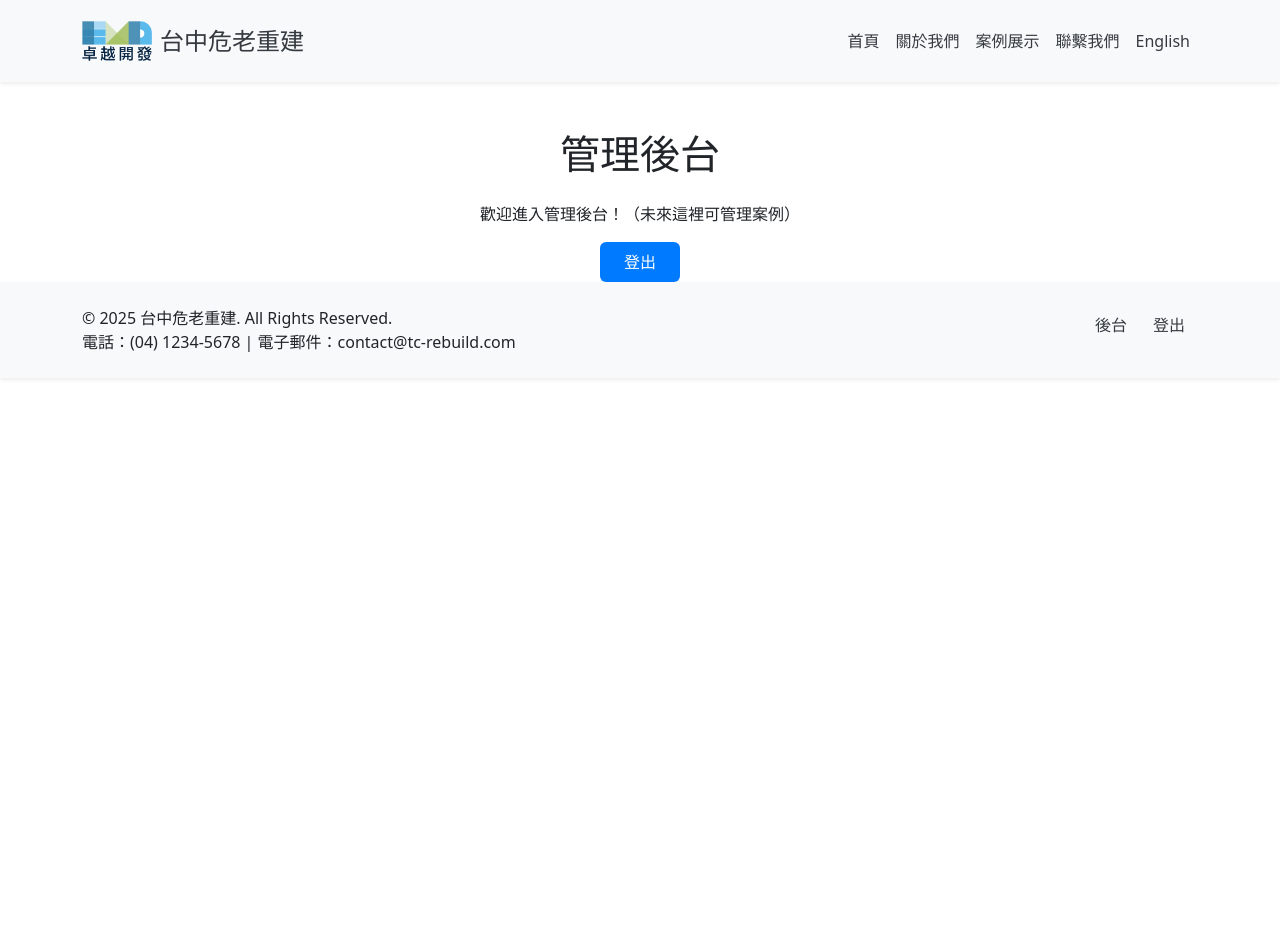
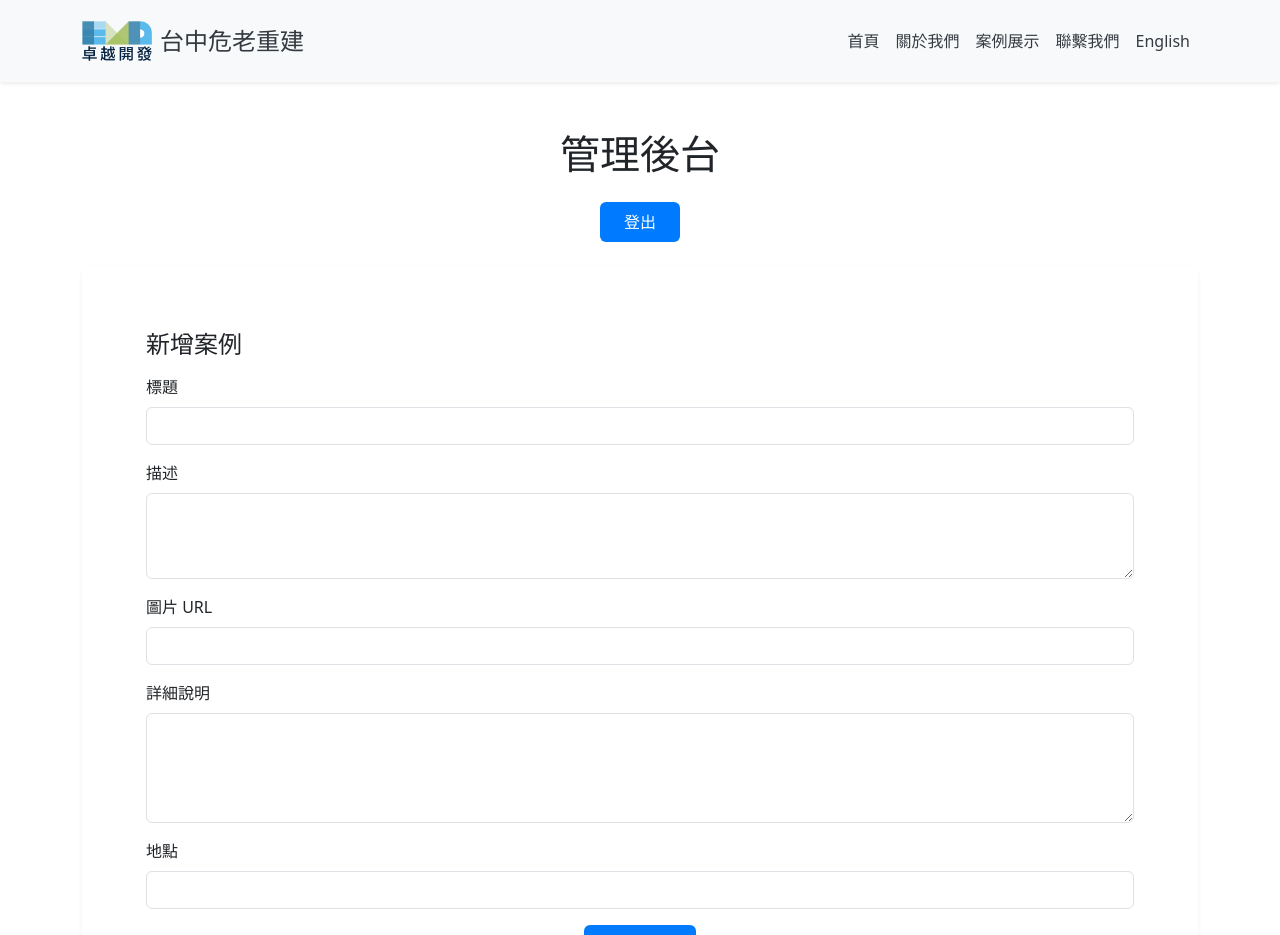
Before and after one commit to wowcowMan/exdweb-project, a Vue app: page /admin in a window 1280 px wide. Shown: the top 935 px of the page. Before the commit the page ends 800 px from the top, so only its background shows below. Built offline with nearby package versions, Linux system fonts and the light colour scheme; no server answers; the database is empty; sample sign-in values are in the browser's storage.

Commit message:
Add case management in Admin.vue for adding and editing cases

```diff
--- a/index.html
+++ b/index.html
@@ -3,6 +3,7 @@
   <head>
     <meta charset="UTF-8" />
     <link rel="icon" type="image/svg+xml" href="/vite.svg" />
+    <link rel="stylesheet" href="https://cdn.jsdelivr.net/npm/bootstrap-icons@1.10.5/font/bootstrap-icons.css">
     <meta name="viewport" content="width=device-width, initial-scale=1.0" />
     <title>Vite + Vue</title>
   </head>
--- a/src/components/Footer.vue
+++ b/src/components/Footer.vue
@@ -27,6 +27,9 @@ const logout = async () => {
         <div class="col-md-6">
           <p class="mb-0">&copy; 2025 台中危老重建. All Rights Reserved.</p>
           <p class="mb-0">電話：(04) 1234-5678 | 電子郵件：contact@tc-rebuild.com</p>
+          <div class="mt-2">
+            <a href="https://www.facebook.com/profile.php?id=61569297489525" target="_blank" class="me-2"><i class="bi bi-facebook"></i></a>
+          </div>
         </div>
         <div class="col-md-6 text-md-end">
           <router-link v-if="!isLoggedIn" to="/login" class="btn btn-link">管理員登入</router-link>
@@ -40,10 +43,29 @@ const logout = async () => {
   </footer>
 </template>
 <style scoped>
-.bg-light { background-color: #f8f9fa; }
-.py-4 { padding-top: 1.5rem; padding-bottom: 1.5rem; }
-.mt-auto { margin-top: auto; }
-.shadow-sm { box-shadow: 0 -2px 4px rgba(0, 0, 0, 0.1); }
-.btn-link { color: #343a40; text-decoration: none; }
-.btn-link:hover { color: #007bff; }
+.bg-light {
+  background-color: #f8f9fa;
+}
+
+.py-4 {
+  padding-top: 1.5rem;
+  padding-bottom: 1.5rem;
+}
+
+.mt-auto {
+  margin-top: auto;
+}
+
+.shadow-sm {
+  box-shadow: 0 -2px 4px rgba(0, 0, 0, 0.1);
+}
+
+.btn-link {
+  color: #343a40;
+  text-decoration: none;
+}
+
+.btn-link:hover {
+  color: #007bff;
+}
 </style>
--- a/src/views/Admin.vue
+++ b/src/views/Admin.vue
@@ -1,10 +1,87 @@
 <script setup>
-import { auth } from '../firebase'
-import { signOut } from 'firebase/auth'
+import { ref } from 'vue'
 import { useRouter } from 'vue-router'
+import { auth, db } from '../firebase'
+import { signOut, onAuthStateChanged } from 'firebase/auth'
+import { collection, addDoc, getDocs, doc, updateDoc } from 'firebase/firestore'
 
 const router = useRouter()
+const cases = ref([])
+const newCase = ref({
+  title: '',
+  description: '',
+  image: '',
+  details: '',
+  location: ''
+})
+const editingCase = ref(null)
 
+const successMessage = ref('')
+const errorMessage = ref('')
+
+// 監聽用戶狀態
+onAuthStateChanged(auth, (user) => {
+  if (!user) router.push('/login')
+})
+
+// 載入案例列表
+const loadCases = async () => {
+  try {
+    const querySnapshot = await getDocs(collection(db, 'cases'))
+    cases.value = querySnapshot.docs.map(doc => ({
+      id: doc.id,
+      ...doc.data()
+    }))
+  } catch (error) {
+    console.error('載入案例失敗：', error)
+  }
+}
+loadCases()
+
+// 新增案例
+const addCase = async () => {
+  try {
+    await addDoc(collection(db, 'cases'), newCase.value)
+    successMessage.value = '案例新增成功！'
+    errorMessage.value = ''
+    newCase.value = { title: '', description: '', image: '', details: '', location: '' }
+    loadCases()
+  } catch (error) {
+    console.error('新增案例失敗：', error)
+    errorMessage.value = '新增失敗，請稍後再試'
+    successMessage.value = ''
+  }
+}
+
+const editCase = (item) => {
+  editingCase.value = { ...item }
+}
+const updateCase = async () => {
+  if (!editingCase.value) return
+  try {
+    const docRef = doc(db, 'cases', editingCase.value.id)
+    await updateDoc(docRef, {
+      title: editingCase.value.title,
+      description: editingCase.value.description,
+      image: editingCase.value.image,
+      details: editingCase.value.details,
+      location: editingCase.value.location
+    })
+    successMessage.value = '案例更新成功！'
+    errorMessage.value = ''
+    editingCase.value = null
+    loadCases()
+  } catch (error) {
+    console.error('更新案例失敗：', error)
+    errorMessage.value = '更新失敗，請稍後再試'
+    successMessage.value = ''
+  }
+}
+const cancelEdit = () => {
+  editingCase.value = null
+}
+
+// 登出
 const logout = async () => {
   try {
     await signOut(auth)
@@ -17,14 +94,133 @@ const logout = async () => {
 <template>
   <div class="container mt-5">
     <h1 class="text-center mb-4">管理後台</h1>
-    <div class="text-center">
-      <p>歡迎進入管理後台！（未來這裡可管理案例）</p>
+    <div class="text-center mb-4">
       <button class="btn btn-primary" @click="logout">登出</button>
+    </div>
+    <!-- 新增案例表單 -->
+    <div class="card shadow-sm mb-4">
+      <div class="card-body">
+        <h2 class="h4 mb-3">新增案例</h2>
+        <form @submit.prevent="addCase">
+          <div class="mb-3">
+            <label for="title" class="form-label">標題</label>
+            <input v-model="newCase.title" type="text" class="form-control" id="title" required>
+          </div>
+          <div class="mb-3">
+            <label for="description" class="form-label">描述</label>
+            <textarea v-model="newCase.description" class="form-control" id="description" rows="3" required></textarea>
+          </div>
+          <div class="mb-3">
+            <label for="image" class="form-label">圖片 URL</label>
+            <input v-model="newCase.image" type="url" class="form-control" id="image" required>
+          </div>
+          <div class="mb-3">
+            <label for="details" class="form-label">詳細說明</label>
+            <textarea v-model="newCase.details" class="form-control" id="details" rows="4" required></textarea>
+          </div>
+          <div class="mb-3">
+            <label for="location" class="form-label">地點</label>
+            <input v-model="newCase.location" type="text" class="form-control" id="location" required>
+          </div>
+          <div v-if="successMessage" class="alert alert-success" role="alert">
+            {{ successMessage }}
+          </div>
+          <div v-if="errorMessage" class="alert alert-danger" role="alert">
+            {{ errorMessage }}
+          </div>
+          <div class="text-center">
+            <button type="submit" class="btn btn-primary">新增案例</button>
+          </div>
+        </form>
+      </div>
+    </div>
+    <!-- 編輯案例表單 -->
+    <div v-if="editingCase" class="card shadow-sm mb-4">
+      <div class="card-body">
+        <h2 class="h4 mb-3">編輯案例</h2>
+        <form @submit.prevent="updateCase">
+          <div class="mb-3">
+            <label for="edit-title" class="form-label">標題</label>
+            <input v-model="editingCase.title" type="text" class="form-control" id="edit-title" required>
+          </div>
+          <div class="mb-3">
+            <label for="edit-description" class="form-label">描述</label>
+            <textarea v-model="editingCase.description" class="form-control" id="edit-description" rows="3"
+              required></textarea>
+          </div>
+          <div class="mb-3">
+            <label for="edit-image" class="form-label">圖片 URL</label>
+            <input v-model="editingCase.image" type="url" class="form-control" id="edit-image" required>
+          </div>
+          <div class="mb-3">
+            <label for="edit-details" class="form-label">詳細說明</label>
+            <textarea v-model="editingCase.details" class="form-control" id="edit-details" rows="4" required></textarea>
+          </div>
+          <div class="mb-3">
+            <label for="edit-location" class="form-label">地點</label>
+            <input v-model="editingCase.location" type="text" class="form-control" id="edit-location" required>
+          </div>
+          <div v-if="successMessage" class="alert alert-success" role="alert">
+            {{ successMessage }}
+          </div>
+          <div v-if="errorMessage" class="alert alert-danger" role="alert">
+            {{ errorMessage }}
+          </div>
+          <div class="text-center">
+            <button type="submit" class="btn btn-primary me-2">更新案例</button>
+            <button type="button" class="btn btn-secondary" @click="cancelEdit">取消</button>
+          </div>
+        </form>
+      </div>
+    </div>
+    <!-- 案例列表 -->
+    <div class="card shadow-sm">
+      <div class="card-body">
+        <h2 class="h4 mb-3">現有案例</h2>
+        <ul class="list-group">
+          <li class="list-group-item d-flex justify-content-between align-items-center" v-for="item in cases"
+            :key="item.id">
+            {{ item.title }}
+            <span>
+              <router-link :to="`/cases/${item.id}`" class="btn btn-sm btn-outline-primary me-2">查看</router-link>
+              <button class="btn btn-sm btn-outline-secondary" @click="editCase(item)">編輯</button>
+            </span>
+          </li>
+        </ul>
+      </div>
     </div>
   </div>
 </template>
 <style scoped>
-.mt-5 { margin-top: 3rem; }
-.mb-4 { margin-bottom: 1.5rem; }
-.btn-primary { background-color: #007bff; border: none; padding: 0.5rem 1.5rem; }
+.mt-5 {
+  margin-top: 3rem;
+}
+
+.mb-4 {
+  margin-bottom: 1.5rem;
+}
+
+.card {
+  border: none;
+  border-radius: 10px;
+}
+
+.shadow-sm {
+  box-shadow: 0 4px 8px rgba(0, 0, 0, 0.1);
+}
+
+.card-body {
+  padding: 2rem;
+}
+
+.btn-primary {
+  background-color: #007bff;
+  border: none;
+  padding: 0.5rem 1.5rem;
+}
+
+.list-group-item {
+  border-radius: 5px;
+  margin-bottom: 0.5rem;
+}
 </style>
```
